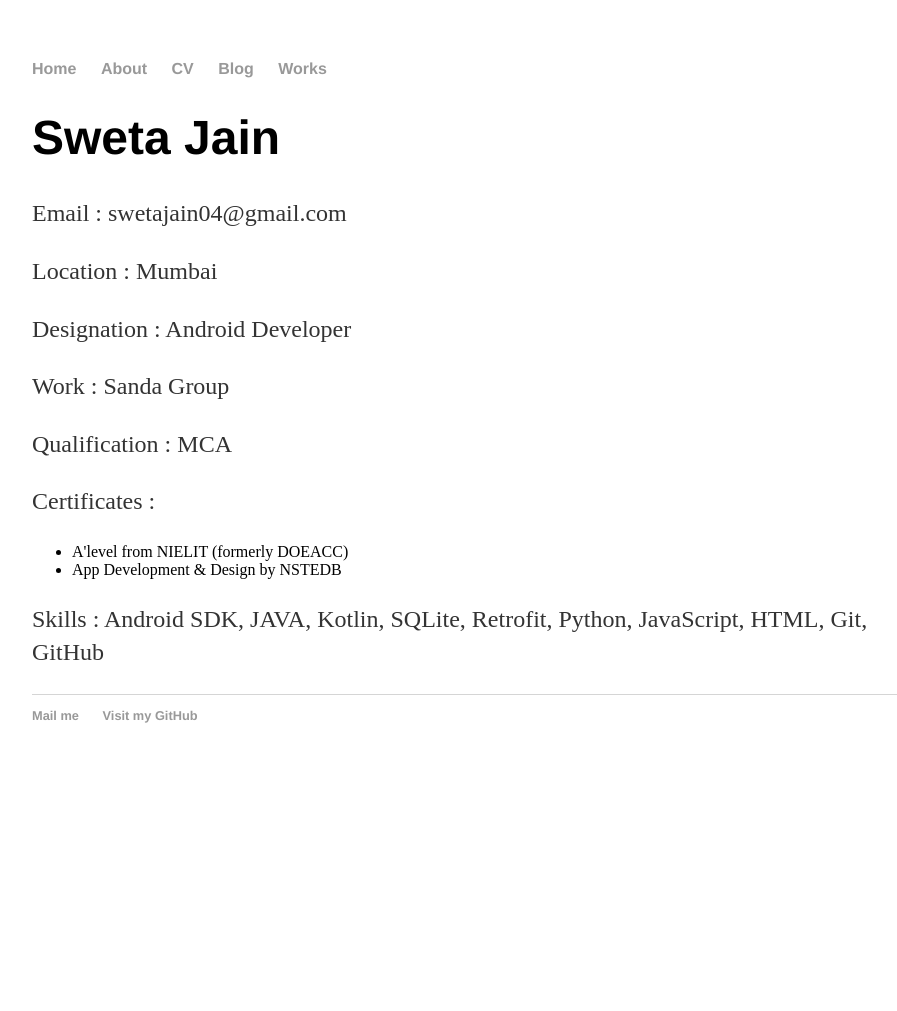
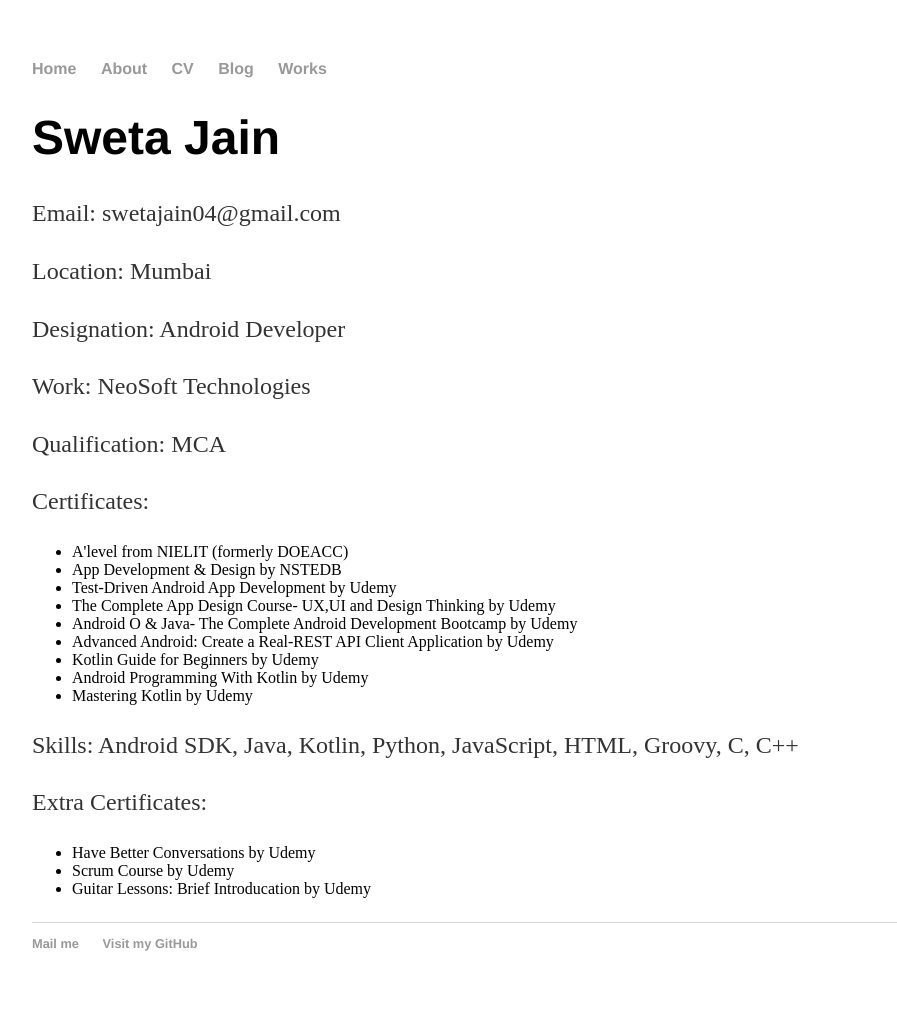
Before and after one commit to SwetaTheBest/swetathebest.github.io, a Jekyll site: the page built from cv/index.html, in a window 1280 px wide. Shown: the whole page, without its empty margins (160-1057 px from the left). Built offline with Jekyll 4.4.1, drawn with Linux system fonts in a browser that asks for light colours; before the commit the page ends 900 px from its top, so only the background shows below that.

Commit message:
Update index.html
added certificates and skills.

```diff
--- a/cv/index.html
+++ b/cv/index.html
@@ -4,15 +4,31 @@ title: Sweta Jain
 ---
 <div class="blurb">
 	<h1>Sweta Jain</h1>
-	<p>Email : swetajain04@gmail.com </p>
-	<p>Location : Mumbai </p>
-	<p>Designation : Android Developer</</p>
-	<p>Work : Sanda Group </p>
-  <p>Qualification : MCA</p>
-  <p>Certificates :<ul>
+	<p>Email: swetajain04@gmail.com </p>
+	<p>Location: Mumbai </p>
+	<p>Designation: Android Developer</</p>
+	<p>Work: NeoSoft Technologies </p>
+  <p>Qualification: MCA</p>
+  <p>Certificates:<ul>
 	<li>A'level from NIELIT (formerly DOEACC)</li>
 	<li>App Development & Design by NSTEDB</li>
+	<li>Test-Driven Android App Development by Udemy</li>
+	<li>The Complete App Design Course- UX,UI and Design Thinking by Udemy</li>
+	<li>Android O & Java- The Complete Android Development Bootcamp by Udemy</li>
+	<li>Advanced Android: Create a Real-REST API Client Application by Udemy</li>
+	<li>Kotlin Guide for Beginners by Udemy</li>
+	<li>Android Programming With Kotlin by Udemy</li>
+	<li>Mastering Kotlin by Udemy</li>
+
 	</ul>
 	</p>
-<p>Skills : Android SDK, JAVA, Kotlin, SQLite, Retrofit, Python, JavaScript, HTML, Git, GitHub</p>
+<p>Skills: Android SDK, Java, Kotlin, Python, JavaScript, HTML, Groovy, C, C++ </p>
+
+<p>Extra Certificates:<ul>
+	<li>Have Better Conversations by Udemy</li>
+	<li>Scrum Course by Udemy</li>
+	<li>Guitar Lessons: Brief Introducation by Udemy</li>
+
+	</ul>
+</p>
 </div><!-- /.blurb -->
```
